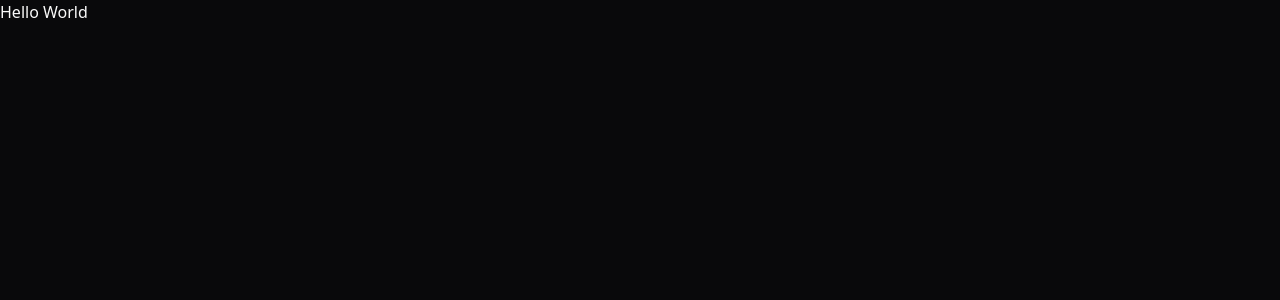
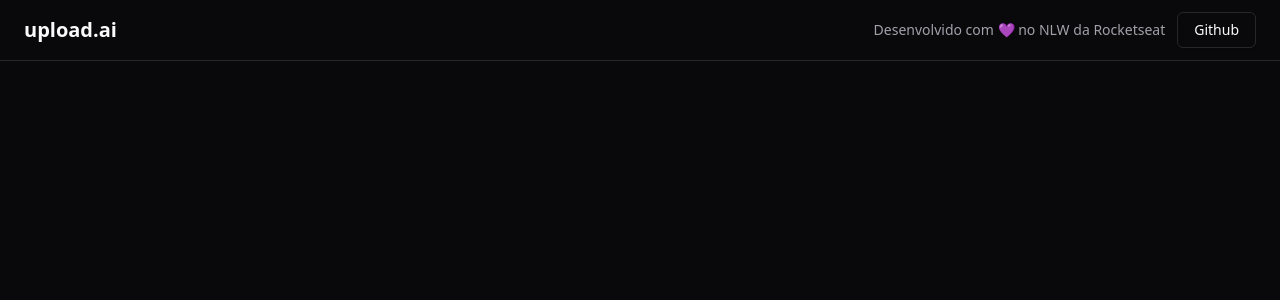
Before and after one commit to wallacewolv/upload-ai-web, a React (Vite) app: page / in a window 1280 px wide. Shown: the top 300 px of the page. Built offline with nearby package versions, Linux system fonts and the light colour scheme.

Commit message:
feat: Adicionando botão e layout

```diff
--- a/src/App.tsx
+++ b/src/App.tsx
@@ -1,6 +1,18 @@
+import { Button } from "./components/ui/button";
 
 export function App() {
   return (
-    <h1>Hello World</h1>
-  )
+    <div>
+      <div className="px-6 py-3 flex items-center justify-between border-b">
+        <h1 className="text-xl font-bold">upload.ai</h1>
+
+        <div className="flex items-center gap-3">
+          <span className="text-sm text-muted-foreground">
+            Desenvolvido com 💜 no NLW da Rocketseat
+          </span>
+          <Button variant="outline">Github</Button>
+        </div>
+      </div>
+    </div>
+  );
 }
--- /dev/null
+++ b/src/components/ui/button.tsx
@@ -0,0 +1,57 @@
+import * as React from "react"
+import { Slot } from "@radix-ui/react-slot"
+import { cva, type VariantProps } from "class-variance-authority"
+
+import { cn } from "@/lib/utils"
+
+const buttonVariants = cva(
+  "inline-flex items-center justify-center rounded-md text-sm font-medium transition-colors focus-visible:outline-none focus-visible:ring-1 focus-visible:ring-ring disabled:pointer-events-none disabled:opacity-50",
+  {
+    variants: {
+      variant: {
+        default:
+          "bg-primary text-primary-foreground shadow hover:bg-primary/90",
+        destructive:
+          "bg-destructive text-destructive-foreground shadow-sm hover:bg-destructive/90",
+        outline:
+          "border border-input bg-transparent shadow-sm hover:bg-accent hover:text-accent-foreground",
+        secondary:
+          "bg-secondary text-secondary-foreground shadow-sm hover:bg-secondary/80",
+        ghost: "hover:bg-accent hover:text-accent-foreground",
+        link: "text-primary underline-offset-4 hover:underline",
+      },
+      size: {
+        default: "h-9 px-4 py-2",
+        sm: "h-8 rounded-md px-3 text-xs",
+        lg: "h-10 rounded-md px-8",
+        icon: "h-9 w-9",
+      },
+    },
+    defaultVariants: {
+      variant: "default",
+      size: "default",
+    },
+  }
+)
+
+export interface ButtonProps
+  extends React.ButtonHTMLAttributes<HTMLButtonElement>,
+    VariantProps<typeof buttonVariants> {
+  asChild?: boolean
+}
+
+const Button = React.forwardRef<HTMLButtonElement, ButtonProps>(
+  ({ className, variant, size, asChild = false, ...props }, ref) => {
+    const Comp = asChild ? Slot : "button"
+    return (
+      <Comp
+        className={cn(buttonVariants({ variant, size, className }))}
+        ref={ref}
+        {...props}
+      />
+    )
+  }
+)
+Button.displayName = "Button"
+
+export { Button, buttonVariants }
```
